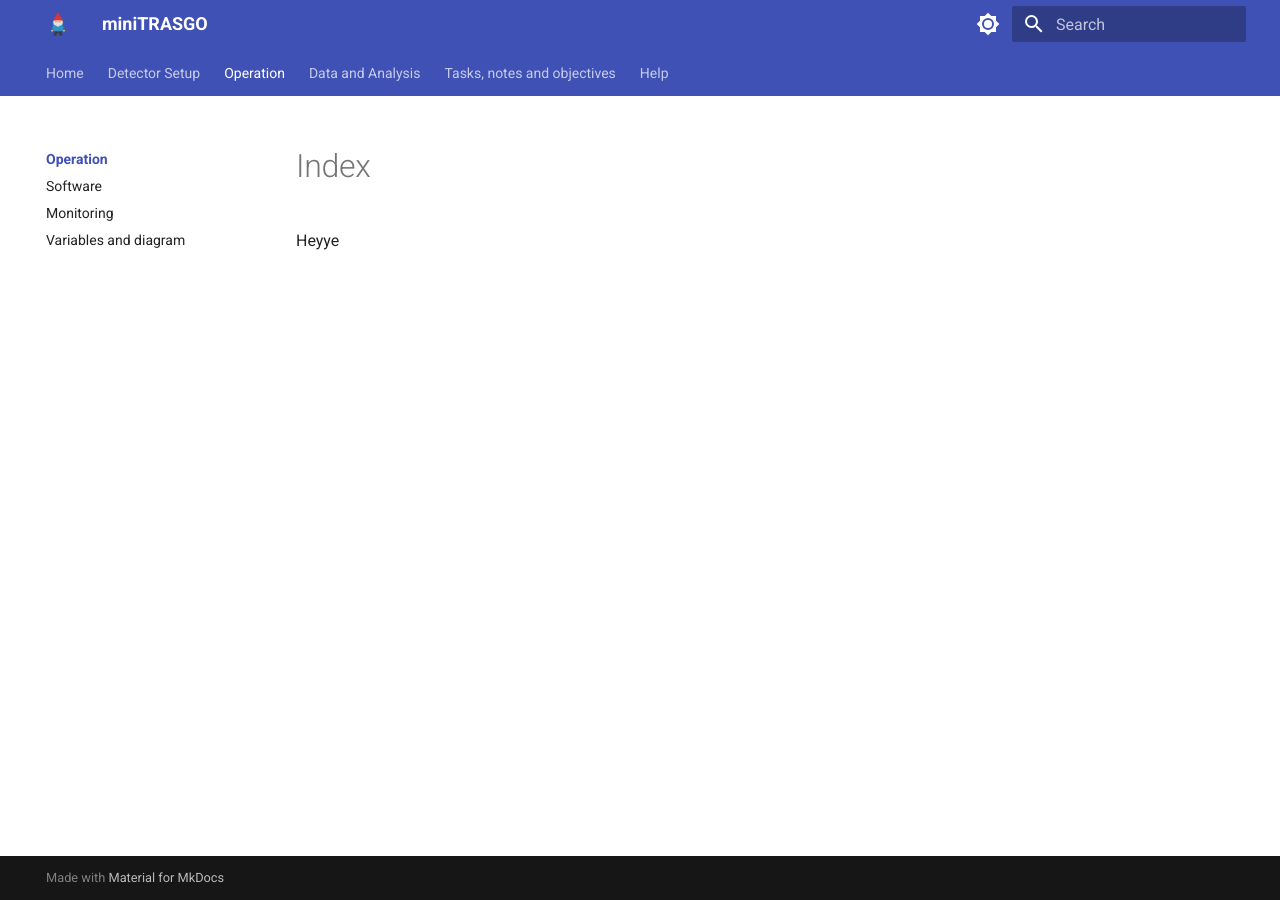
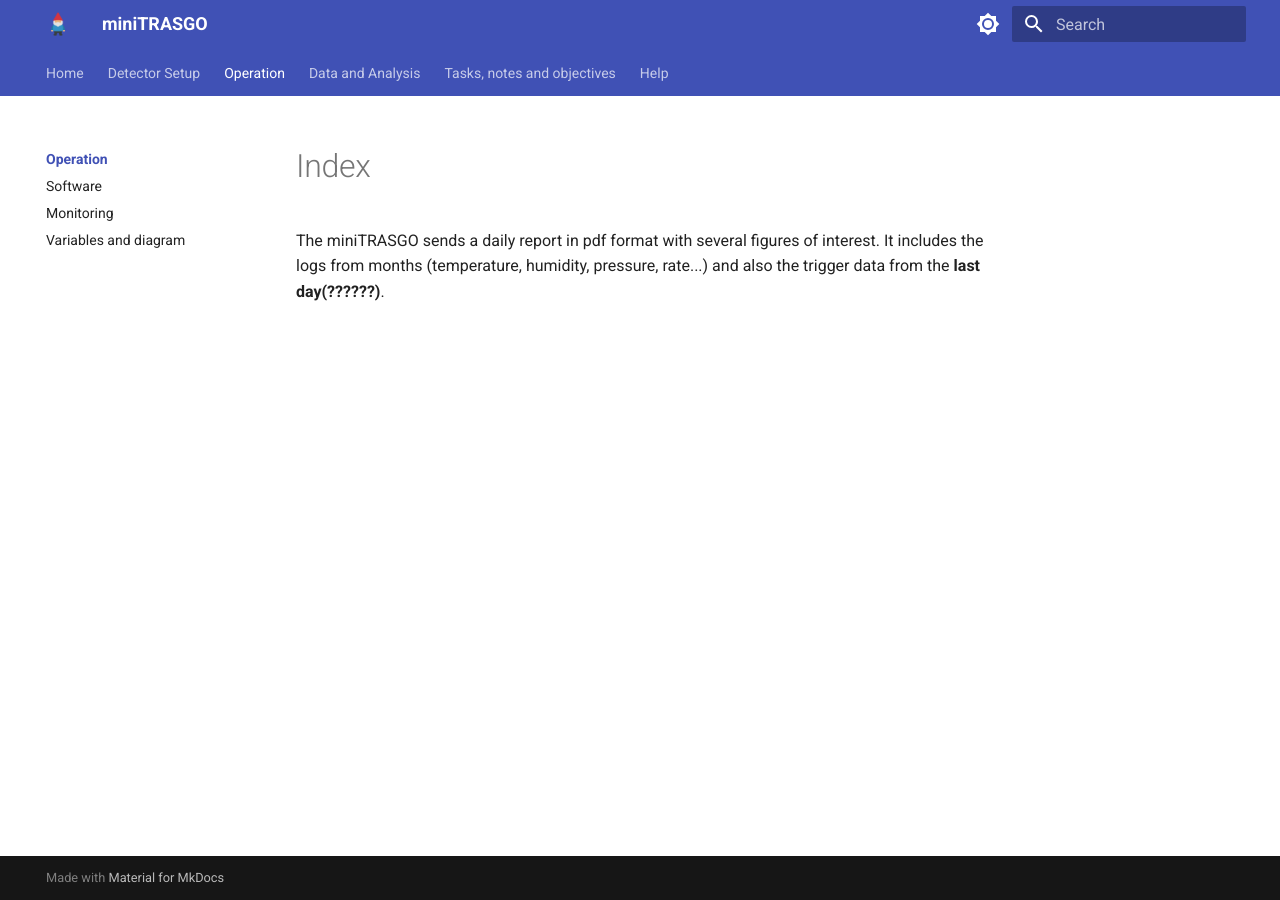
Before and after one commit to cayesoneira/miniTRASGO-documentation, an MkDocs documentation site: the page built from docs/operation/index.md, in a window 1280 px wide. Built offline with MkDocs 1.6.1 and Material for MkDocs 9.7.7, drawn with Linux system fonts in a browser that asks for light colours.

Commit message:
Update index.md

```diff
--- a/docs/operation/index.md
+++ b/docs/operation/index.md
@@ -1 +1 @@
-Heyye
+The miniTRASGO sends a daily report in pdf format with several figures of interest. It includes the logs from months (temperature, humidity, pressure, rate...) and also the trigger data from the **last day(??????)**.
```
